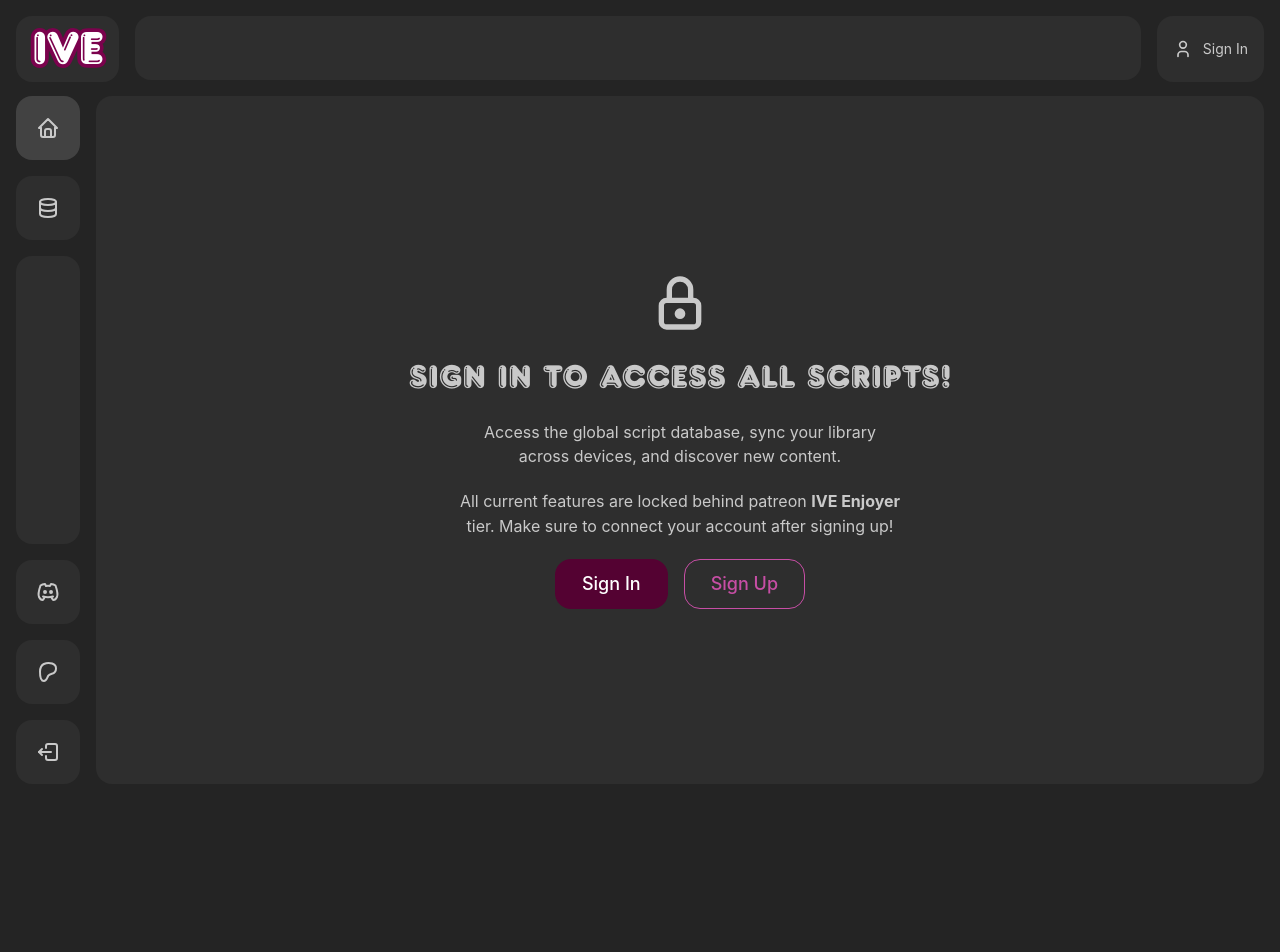
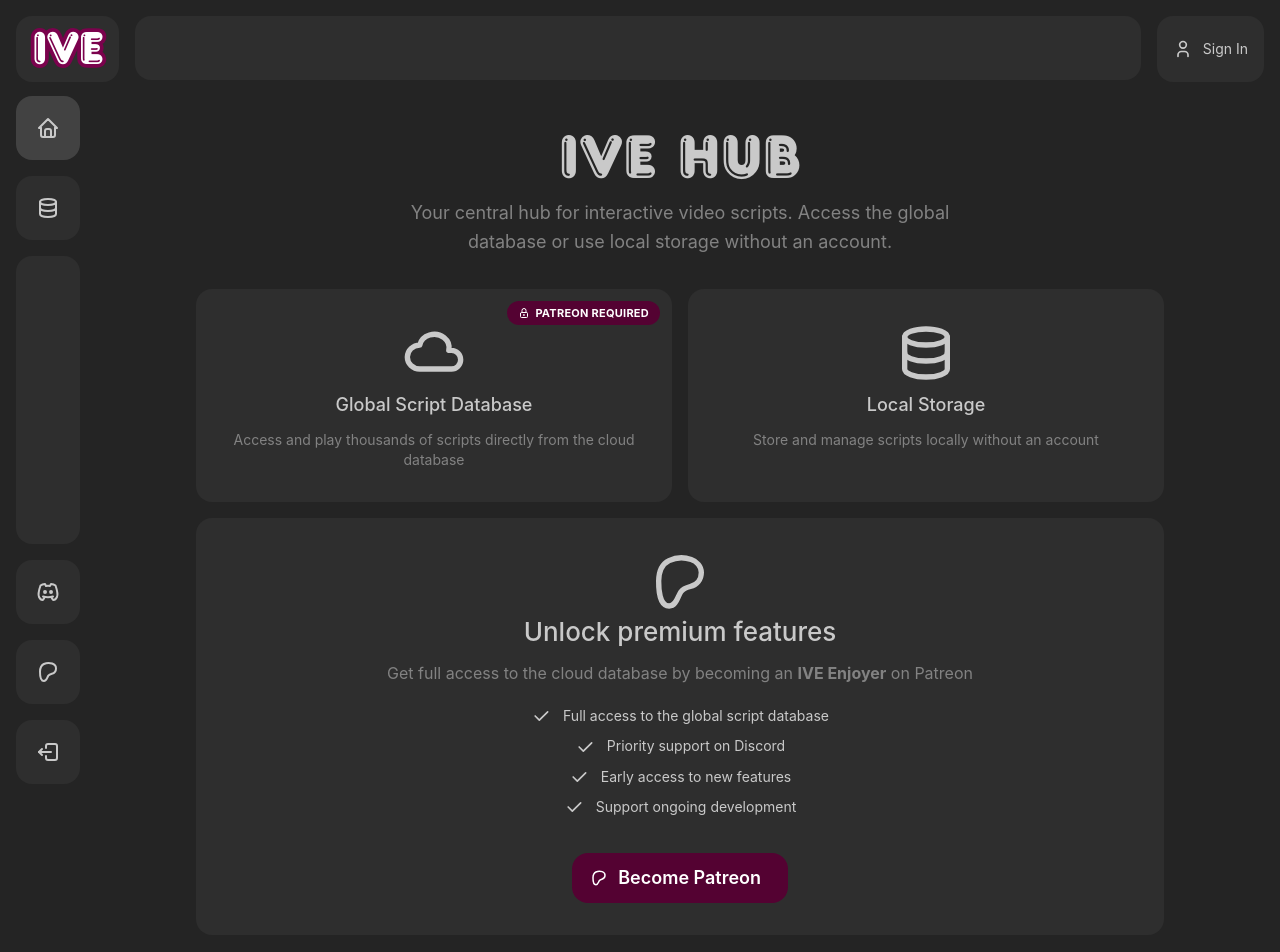
Before and after one commit to iveplay/ive-play, a Next.js app: page /hub in a window 1280 px wide. Shown: the top 952 px of the page. Before the commit the page ends 800 px from the top, so only its background shows below. Built offline with nearby package versions, Linux system fonts and the light colour scheme; no server answers.

Commit message:
feat: better hub start page

```diff
--- /dev/null
+++ b/components/patreon/PatreonConnectButton.tsx
@@ -0,0 +1,53 @@
+import { useState } from 'react';
+import { useRouter } from 'next/router';
+import { IconBrandPatreon } from '@tabler/icons-react';
+import { useShallow } from 'zustand/shallow';
+import { Button, ButtonProps } from '@mantine/core';
+import { notifications } from '@mantine/notifications';
+import { useAuthStore } from '@/store/useAuthStore';
+import { authApi } from '@/utils/api/auth';
+
+export const PatreonConnectButton = ({ size }: { size?: ButtonProps['size'] }) => {
+  const router = useRouter();
+  const [patreonLoading, setPatreonLoading] = useState(false);
+
+  const { user } = useAuthStore(
+    useShallow((state) => ({
+      user: state.user,
+      isLoading: state.isLoading,
+      fetchUser: state.fetchUser,
+    }))
+  );
+
+  const handlePatreonConnect = async () => {
+    if (!user) {
+      return;
+    }
+
+    setPatreonLoading(true);
+    try {
+      const { url } = await authApi.getPatreonConnectUrl();
+      router.push(url);
+    } catch (err) {
+      notifications.show({
+        title: 'Error',
+        message: 'Failed to start Patreon connection',
+        color: 'red',
+      });
+      setPatreonLoading(false);
+    }
+  };
+
+  return (
+    <Button
+      w="fit-content"
+      radius="lg"
+      size={size ?? 'md'}
+      leftSection={<IconBrandPatreon size={18} />}
+      loading={patreonLoading}
+      onClick={handlePatreonConnect}
+    >
+      Connect Patreon
+    </Button>
+  );
+};
--- a/content/hub/CloudVideos.tsx
+++ b/content/hub/CloudVideos.tsx
@@ -5,6 +5,7 @@ import { CloudVideo } from '@/content/hub/CloudVideo';
 import { useInfiniteEntries } from '@/hooks/useEntries';
 import { useExtensionCheck } from '@/hooks/useExtensionCheck';
 import { apiClient } from '@/utils/api/client';
+import { PatreonRequired } from './PatreonRequired';
 
 export const CloudVideos = () => {
   const { getToken } = useAuth();
@@ -33,9 +34,17 @@ export const CloudVideos = () => {
   }
 
   if (error) {
+    // Check if it's a Patreon subscription error
+    const errorMessage = error instanceof Error ? error.message : 'Failed to load entries';
+    const isPatreonError = errorMessage.includes('Patreon subscription required');
+
+    if (isPatreonError) {
+      return <PatreonRequired />;
+    }
+
     return (
       <Center flex={1} className="box">
-        <Text c="red">{error instanceof Error ? error.message : 'Failed to load entries'}</Text>
+        <Text c="red">{errorMessage}</Text>
       </Center>
     );
   }
--- /dev/null
+++ b/content/hub/NotSignedInHub.tsx
@@ -0,0 +1,149 @@
+import Link from 'next/link';
+import {
+  IconBrandPatreon,
+  IconCheck,
+  IconCloud,
+  IconDatabase,
+  IconLock,
+} from '@tabler/icons-react';
+import { Badge, Box, Button, Card, Center, Grid, Group, Stack, Text, Title } from '@mantine/core';
+import { useAuthStore } from '@/store/useAuthStore';
+
+const features = [
+  {
+    icon: <IconCloud size={64} />,
+    title: 'Global Script Database',
+    description: 'Access and play thousands of scripts directly from the cloud database',
+    requiresPatreon: true,
+  },
+  {
+    icon: <IconDatabase size={64} />,
+    title: 'Local Storage',
+    description: 'Store and manage scripts locally without an account',
+    requiresPatreon: false,
+  },
+];
+
+const patreonBenefits = [
+  'Full access to the global script database',
+  'Priority support on Discord',
+  'Early access to new features',
+  'Support ongoing development',
+];
+
+export const NotSignedInHub = () => {
+  const openAuthModal = useAuthStore((state) => state.openAuthModal);
+
+  return (
+    <Center h="100%" flex={1}>
+      <Stack align="center" maw={1000} w="100%" px="md">
+        {/* Hero Section */}
+        <div>
+          <Title order={1} fw={300} ff="var(--font-frankfurter)" ta="center" mt="lg" size={64}>
+            IVE Hub
+          </Title>
+          <Text ta="center" size="lg" c="dimmed" maw={600}>
+            Your central hub for interactive video scripts. Access the global database or use local
+            storage without an account.
+          </Text>
+        </div>
+
+        {/* Features Grid */}
+        <Grid gutter="md" w="100%" mt="md">
+          {features.map((feature) => (
+            <Grid.Col key={feature.title} span={{ base: 12, sm: 6 }}>
+              <Card className="box" h="100%" p="xl" pos="relative">
+                {feature.requiresPatreon && (
+                  <Badge
+                    pos="absolute"
+                    h={24}
+                    top={12}
+                    right={12}
+                    leftSection={<IconLock size={12} />}
+                  >
+                    Patreon Required
+                  </Badge>
+                )}
+                <Stack align="center" gap="0">
+                  <Box c="var(--mantine-color-text)">{feature.icon}</Box>
+                  <Title order={4} fw={500} ta="center">
+                    {feature.title}
+                  </Title>
+                  <Text ta="center" mt="sm" size="sm" c="dimmed">
+                    {feature.description}
+                  </Text>
+                </Stack>
+              </Card>
+            </Grid.Col>
+          ))}
+        </Grid>
+
+        {/* Patreon Upsell Section */}
+        <Card className="box" w="100%" p="xl">
+          <Stack gap="lg">
+            <Stack align="center" gap="0">
+              <IconBrandPatreon size={64} />
+              <Title order={2} fw={500} ta="center">
+                Unlock premium features
+              </Title>
+              <Text ta="center" c="dimmed" mt="sm">
+                Get full access to the cloud database by becoming an <strong>IVE Enjoyer</strong> on
+                Patreon
+              </Text>
+            </Stack>
+
+            <Stack align="center" gap="xs">
+              {patreonBenefits.map((benefit) => (
+                <Group key={benefit} gap="sm" wrap="nowrap">
+                  <IconCheck size={20} style={{ flexShrink: 0 }} />
+                  <Text size="sm">{benefit}</Text>
+                </Group>
+              ))}
+            </Stack>
+            <Center mt="md">
+              <Button
+                component={Link}
+                w="fit-content"
+                radius="lg"
+                size="lg"
+                leftSection={<IconBrandPatreon size={18} />}
+                href="https://www.patreon.com/iveplay"
+                target="_blank"
+                rel="noopener noreferrer"
+              >
+                Become Patreon
+              </Button>
+            </Center>
+          </Stack>
+        </Card>
+
+        {/* Auth Section */}
+        <Stack align="center" gap="md" mt="md">
+          <Text size="sm" c="dimmed">
+            Already a patron? Sign in to connect your account
+          </Text>
+          <Group>
+            <Button radius="lg" size="lg" fw={500} onClick={() => openAuthModal('sign-in')}>
+              Sign In
+            </Button>
+            <Button
+              radius="lg"
+              size="lg"
+              variant="outline"
+              fw={500}
+              onClick={() => openAuthModal('sign-up')}
+            >
+              Sign Up
+            </Button>
+          </Group>
+        </Stack>
+
+        {/* Local Access Note */}
+        <Text size="xs" c="dimmed" ta="center" maw={500}>
+          You can still use the local database features without an account by visiting the Local
+          section
+        </Text>
+      </Stack>
+    </Center>
+  );
+};
--- /dev/null
+++ b/content/hub/PatreonRequired.tsx
@@ -0,0 +1,24 @@
+import { IconLock } from '@tabler/icons-react';
+import { Center, Stack, Text, Title } from '@mantine/core';
+import { PatreonConnectButton } from '@/components/patreon/PatreonConnectButton';
+
+export const PatreonRequired = () => {
+  return (
+    <Center flex={1}>
+      <Stack align="center" gap="lg" maw={500}>
+        <IconLock size={64} />
+        <Title order={2} fw={500} ta="center">
+          Patreon subscription required!
+        </Title>
+        <Text ta="center" c="dimmed">
+          Access to the cloud database requires an active Patreon subscription at the{' '}
+          <strong>IVE Enjoyer</strong> tier or higher.
+        </Text>
+        <Text ta="center" size="sm" c="dimmed">
+          Make sure to connect your Patreon account!
+        </Text>
+        <PatreonConnectButton size="lg" />
+      </Stack>
+    </Center>
+  );
+};
--- a/content/me/PatreonSection.tsx
+++ b/content/me/PatreonSection.tsx
@@ -24,7 +24,7 @@ export const PatreonSection = () => {
 
     if (patreon === 'success') {
       notifications.show({
-        title: 'Patreon Connected!',
+        title: 'Patreon connected!',
         message: tier ? `Welcome, ${tier} tier patron!` : 'Your account is now linked.',
         color: 'green',
       });
@@ -32,7 +32,7 @@ export const PatreonSection = () => {
       router.replace('/hub/me/settings', undefined, { shallow: true });
     } else if (patreon === 'error') {
       notifications.show({
-        title: 'Patreon Connection Failed',
+        title: 'Patreon connection failed',
         message: reason?.toString() || 'Something went wrong. Please try again.',
         color: 'red',
       });
@@ -65,7 +65,7 @@ export const PatreonSection = () => {
       await authApi.disconnectPatreon();
       await fetchUser();
       notifications.show({
-        title: 'Patreon Disconnected',
+        title: 'Patreon disconnected',
         message: 'Your Patreon account has been unlinked.',
         color: 'blue',
       });
--- a/pages/hub/index.tsx
+++ b/pages/hub/index.tsx
@@ -1,13 +1,11 @@
 import { useUser } from '@clerk/nextjs';
-import { IconLock } from '@tabler/icons-react';
-import { Button, Center, Group, Loader, Stack, Text, Title } from '@mantine/core';
+import { Center, Loader } from '@mantine/core';
 import { HubLayout } from '@/components/layout/HubLayout';
 import { CloudVideos } from '@/content/hub/CloudVideos';
-import { useAuthStore } from '@/store/useAuthStore';
+import { NotSignedInHub } from '@/content/hub/NotSignedInHub';
 
 const HubPage = () => {
   const { isLoaded, isSignedIn } = useUser();
-  const openAuthModal = useAuthStore((state) => state.openAuthModal);
 
   if (!isLoaded) {
     return (
@@ -22,36 +20,7 @@ const HubPage = () => {
   if (!isSignedIn) {
     return (
       <HubLayout>
-        <Center h="100%" className="box" flex={1}>
-          <Stack align="center" gap="lg">
-            <IconLock size={64} />
-            <Title order={1} fw={300} ff="var(--font-frankfurter)">
-              Sign in to access all Scripts!
-            </Title>
-            <Text ta="center" maw={400}>
-              Access the global script database, sync your library across devices, and discover new
-              content.
-            </Text>
-            <Text ta="center" maw={450}>
-              All current features are locked behind patreon <strong>IVE Enjoyer</strong> tier. Make
-              sure to connect your account after signing up!
-            </Text>
-            <Group>
-              <Button radius="lg" size="lg" fw={500} onClick={() => openAuthModal('sign-in')}>
-                Sign In
-              </Button>
-              <Button
-                radius="lg"
-                size="lg"
-                variant="outline"
-                fw={500}
-                onClick={() => openAuthModal('sign-up')}
-              >
-                Sign Up
-              </Button>
-            </Group>
-          </Stack>
-        </Center>
+        <NotSignedInHub />
       </HubLayout>
     );
   }
```
Also changed, not shown: 1 other file (tests, documents, lock files or other folders).
